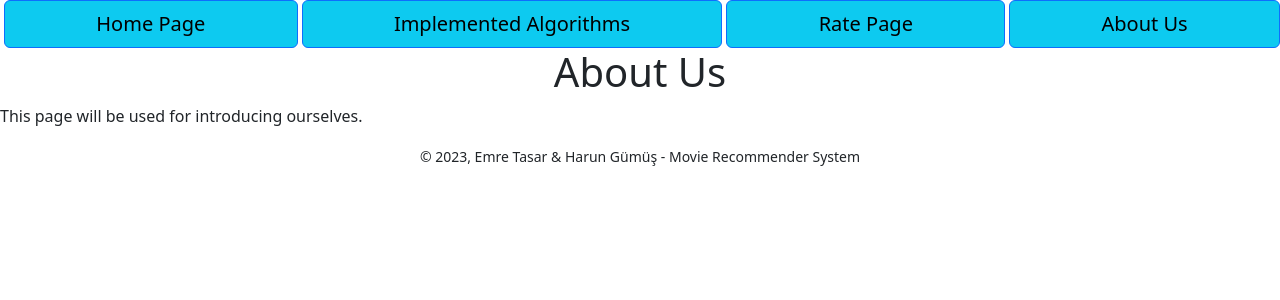
After one commit to emretasar/MovieRecommenderSystem, a Flask app: page /about in a window 1280 px wide. The commit adds this page. Shown: the top 300 px of the page. Run offline with Flask 3, Linux system fonts and the light colour scheme.

Commit message:
Algorithms, AboutUs and Result pages are added.

```diff
--- a/server.py
+++ b/server.py
@@ -7,8 +7,10 @@ def create_app():
     app.config.from_object("settings")
 
     app.add_url_rule("/", view_func=views.home_page)
+    app.add_url_rule("/algorithms", view_func=views.algorithms_page)
     app.add_url_rule("/rate", view_func=views.rate_page, methods =['GET', 'POST'])
     app.add_url_rule("/get_recommendations", view_func=views.get_recommendations_page, methods =['GET', 'POST'])
+    app.add_url_rule("/about", view_func=views.about_page)
 
     return app
 
--- /dev/null
+++ b/templates/about.html
@@ -0,0 +1,10 @@
+{% extends "layout.html" %}
+{% block title %}Home Page{% endblock %}
+{% block content %}
+
+    <h1>About Us</h1>
+    <p>This page will be used for introducing ourselves.</p>
+
+
+
+{% endblock %}
--- a/templates/layout.html
+++ b/templates/layout.html
@@ -12,7 +12,9 @@
 
     <div class="btn-group d-flex" role="group">
         <a href="{{ url_for('home_page') }}" class="btn btn-info btn-lg ms-1 rounded border-primary">Home Page</a>
+        <a href="{{ url_for('algorithms_page') }}" class="btn btn-info btn-lg ms-1 rounded border-primary">Implemented Algorithms</a>
         <a href="{{ url_for('rate_page') }}" class="btn btn-info btn-lg ms-1 rounded border-primary">Rate Page</a>
+        <a href="{{ url_for('about_page') }}" class="btn btn-info btn-lg ms-1 rounded border-primary">About Us</a>
     </div>
     {% block content %}{% endblock %}
 
--- a/views.py
+++ b/views.py
@@ -10,8 +10,14 @@ def home_page():
     day_name = today.strftime("%A")
     return render_template("home.html", day=day_name)
 
+
+def algorithms_page():
+    return render_template("algorithms.html")
+
+
 def rate_page():
     return render_template("rate.html", ratings=movieIdList)
+
 
 def get_recommendations_page():
 
@@ -34,3 +40,7 @@ def get_recommendations_page():
         newUserId = appendNewUser(ratedMovieIdList, ratedMovieRatingList)
 
         return render_template("get_recommendations.html", ids=ratedMovieIdList, ratings=ratedMovieRatingList)
+
+
+def about_page():
+    return render_template("about.html")
```
Also changed, not shown: templates/algorithms.html (added, +10 -0 lines), templates/results.html (added, +10 -0 lines).
